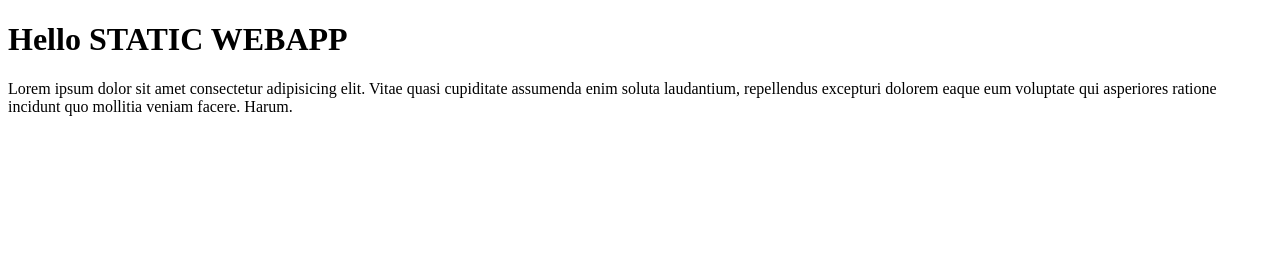
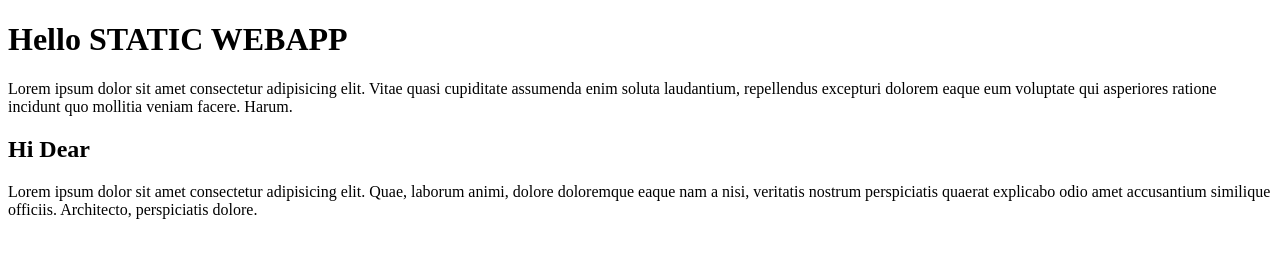
Before and after one commit to SritamIT/SWA, a plain HTML site: page index.html in a window 1280 px wide. Drawn offline with Linux system fonts and the light colour scheme.

Commit message:
added heading & paragraph in index.html file

```diff
--- a/index.html
+++ b/index.html
@@ -8,5 +8,7 @@
 <body>
     <h1>Hello STATIC WEBAPP</h1>
     <P>Lorem ipsum dolor sit amet consectetur adipisicing elit. Vitae quasi cupiditate assumenda enim soluta laudantium, repellendus excepturi dolorem eaque eum voluptate qui asperiores ratione incidunt quo mollitia veniam facere. Harum.</P>
+    <h2>Hi Dear</h2>
+    <p>Lorem ipsum dolor sit amet consectetur adipisicing elit. Quae, laborum animi, dolore doloremque eaque nam a nisi, veritatis nostrum perspiciatis quaerat explicabo odio amet accusantium similique officiis. Architecto, perspiciatis dolore.</p>
 </body>
 </html>
```
